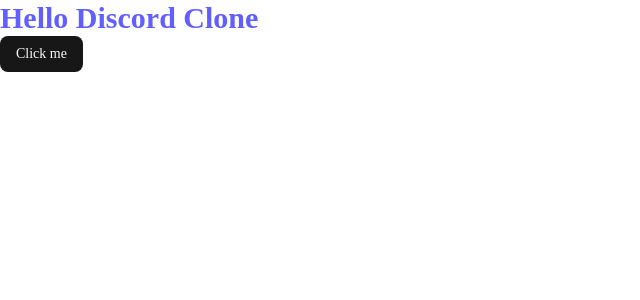
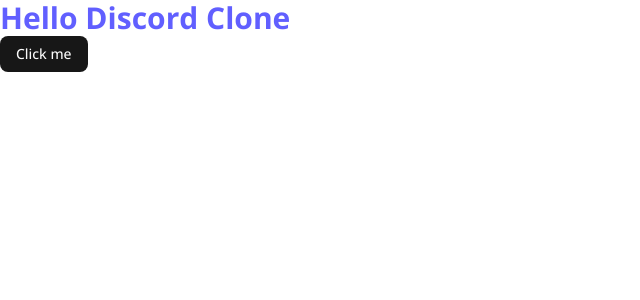
Before and after one commit to Tatianarjo/community-cord, a Next.js app: page / in a window 1280 px wide. Shown: the top 300 px of the page, without its empty margins (0-640 px from the left). Built offline with nearby package versions, Linux system fonts and the light colour scheme.

Commit message:
adds new font

```diff
--- a/app/layout.tsx
+++ b/app/layout.tsx
@@ -1,16 +1,12 @@
 import type { Metadata } from "next";
-import { Geist, Geist_Mono } from "next/font/google";
+import { Open_Sans } from "next/font/google";
 import "./globals.css";
 
-const geistSans = Geist({
+const font = Open_Sans({
   variable: "--font-geist-sans",
   subsets: ["latin"],
 });
 
-const geistMono = Geist_Mono({
-  variable: "--font-geist-mono",
-  subsets: ["latin"],
-});
 
 export const metadata: Metadata = {
   title: "Create Next App",
@@ -21,7 +17,7 @@
   return (
     <html
       lang="en"
-      className={`${geistSans.variable} ${geistMono.variable} h-full antialiased`}
+      className={`${font.className} h-full antialiased`}
     >
       <body className="min-h-full flex flex-col">{children}</body>
     </html>
```
